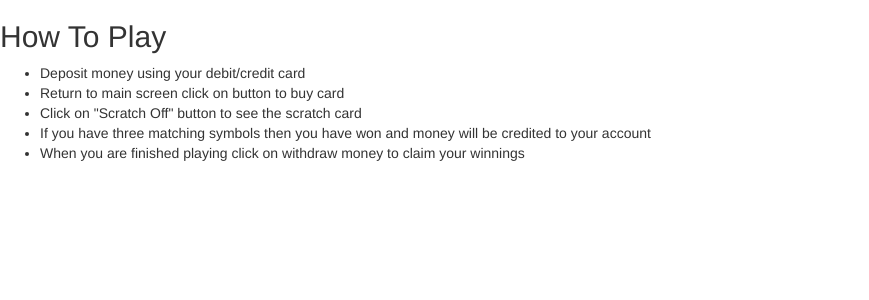
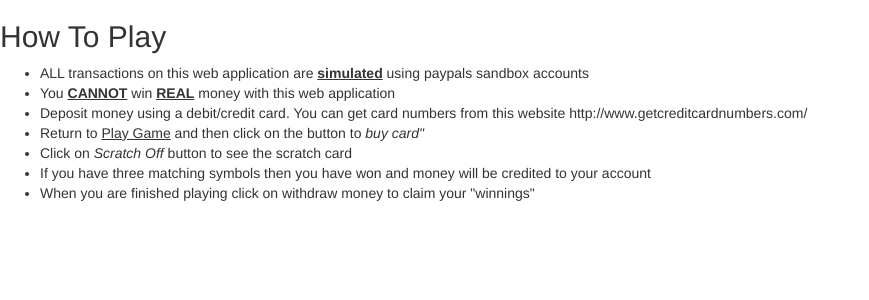
Before and after one commit to jaycondon/Escratchcard, a Flask app: page / in a window 1280 px wide. Shown: the part 50-350 px from the top of the page, without its empty margins (0-869 px from the left). Run offline with Flask 2, Linux system fonts and the light colour scheme; the visitor is signed in with stand-in values (Sample User, id 1); parts of the project's set-up code (start-up, migrations or seed data) failed here and were passed over; some libraries are stand-ins or nearby versions.

Commit message:
updated the info page

```diff
--- a/ESCGProject/templates/info.html
+++ b/ESCGProject/templates/info.html
@@ -6,10 +6,12 @@
 
 <h2>How To Play</h2>
 <ul>
-	<li>Deposit money using your debit/credit card</li>
-	<li>Return to main screen click on button to buy card</li>
-	<li>Click on "Scratch Off" button to see the scratch card</li>
+	<li>ALL transactions on this web application are <b><ins>simulated</ins></b> using paypals sandbox accounts</li>
+	<li>You <b><ins>CANNOT</ins></b> win <b><ins>REAL</ins></b> money with this web application</li>
+	<li>Deposit money using a debit/credit card. You can get card numbers from this website http://www.getcreditcardnumbers.com/</li>
+	<li>Return to <ins>Play Game</ins> and then click on the button to <i>buy card"</i></li>
+	<li>Click on <i>Scratch Off</i> button to see the scratch card</li>
 	<li>If you have three matching symbols then you have won and money will be credited to your account</li>
-	<li>When you are finished playing click on withdraw money to claim your winnings</li>
+	<li>When you are finished playing click on withdraw money to claim your "winnings"</li>
 </ul>
 {% endblock %}
```
